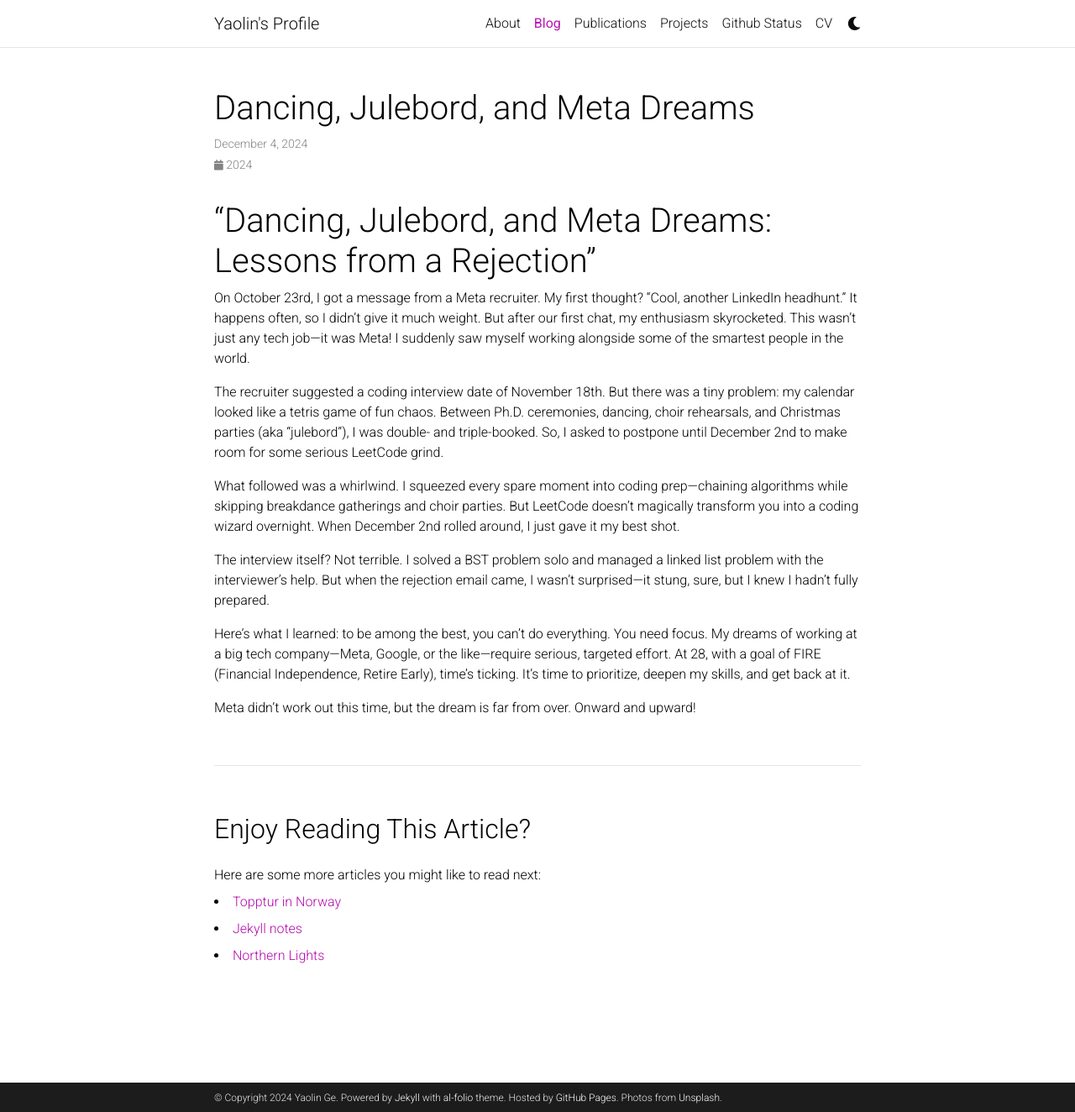
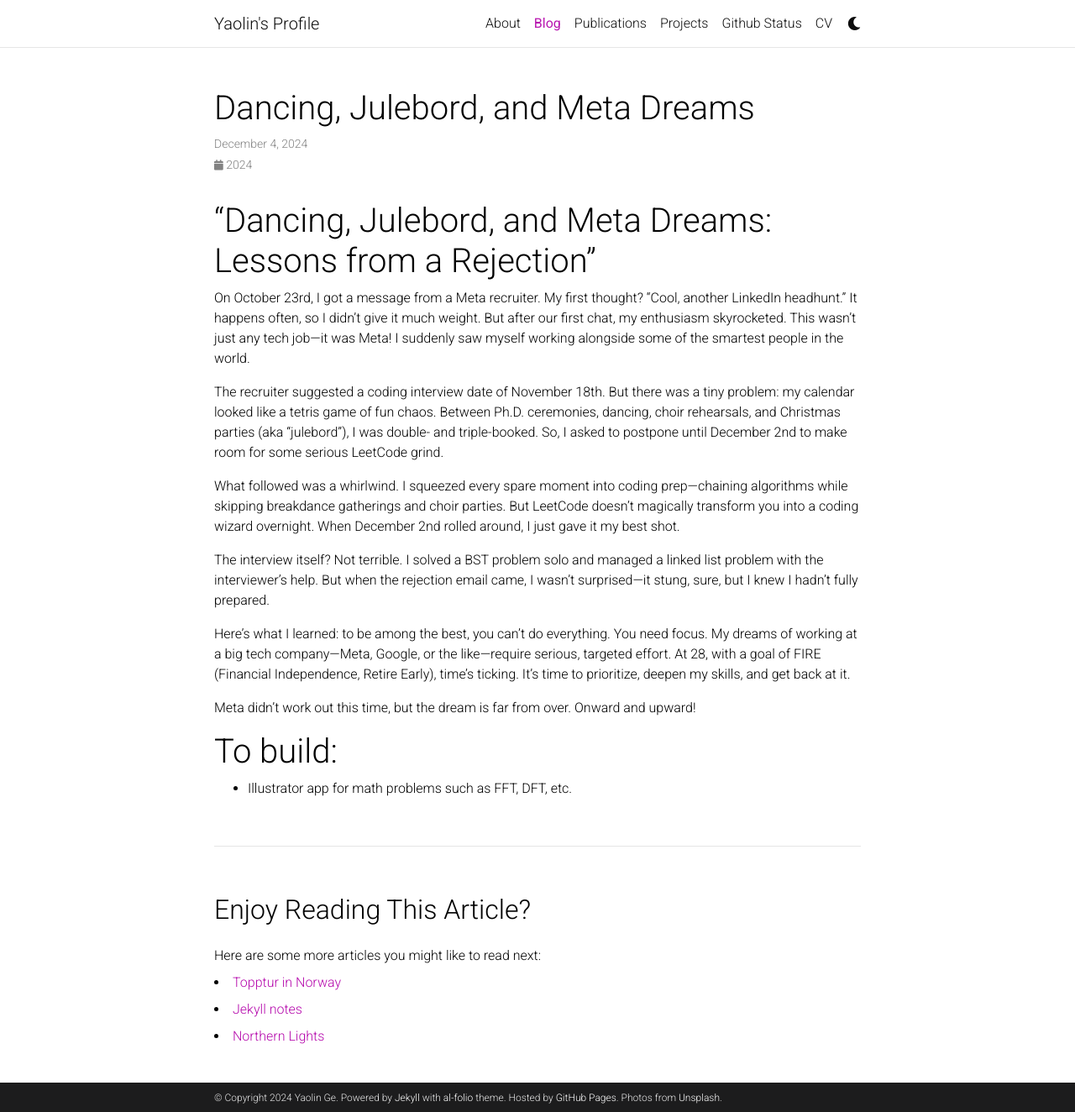
Before and after one commit to YaolinGe/Profile, a Jekyll site: the page built from _posts/2024-12-04-rejection-from-meta.md, in a window 1280 px wide and 1324 px high. Shown: the whole window at 84% size. Built offline with Jekyll 4.4.1, drawn with Linux system fonts in a browser that asks for light colours; comment, search, counter and statistics services are not loaded; a style sheet for code colours, icons or effects is not loaded.

Commit message:
clean repo

```diff
--- a/_posts/2024-12-04-rejection-from-meta.md
+++ b/_posts/2024-12-04-rejection-from-meta.md
@@ -17,3 +17,6 @@ The interview itself? Not terrible. I solved a BST problem solo and managed a li
 Here’s what I learned: to be among the best, you can’t do everything. You need focus. My dreams of working at a big tech company—Meta, Google, or the like—require serious, targeted effort. At 28, with a goal of FIRE (Financial Independence, Retire Early), time’s ticking. It’s time to prioritize, deepen my skills, and get back at it.
 
 Meta didn’t work out this time, but the dream is far from over. Onward and upward!
+
+# To build:
+- Illustrator app for math problems such as FFT, DFT, etc.
```
Also changed, not shown: .remove/posts/2020-09-28-github-metadata.md, .remove/posts/2020-09-28-twitter.md, Gemfile.lock (deleted), _sass/_themes.scss (line endings or trailing spaces), assets/js/dark_mode.js (line endings or trailing spaces), assets/js/theme.js (line endings or trailing spaces), docker-compose.yml (line endings or trailing spaces), 1 other file.
